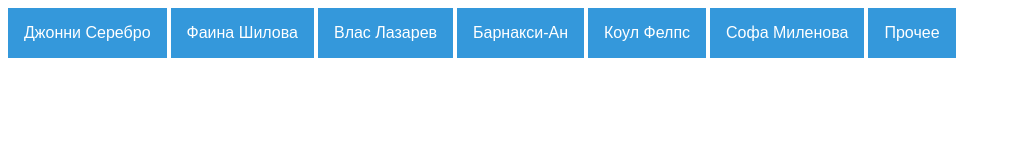
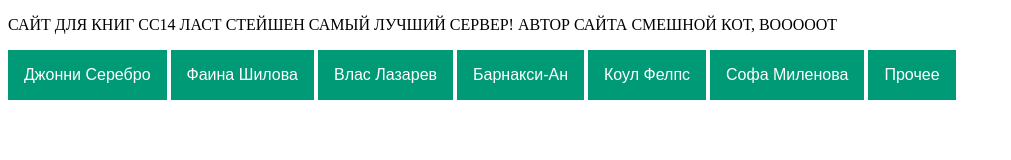
Before and after one commit to SwapTM/SYSTEM_BOOK, a plain HTML site: page index.html in a window 1280 px wide. Shown: the whole page, without its empty margins (0-1011 px from the left). Drawn offline with Linux system fonts and the light colour scheme.

Commit message:
Add files via upload

```diff
--- a/index.html
+++ b/index.html
@@ -5,6 +5,7 @@
     <title>Система</title>
 </head>
 <body>
+    <p>САЙТ ДЛЯ КНИГ СС14 ЛАСТ СТЕЙШЕН САМЫЙ ЛУЧШИЙ СЕРВЕР! АВТОР САЙТА СМЕШНОЙ КОТ, ВОООООТ</p>
     <div class="dropdown">
         <button onclick="myFunction()" class="dropbtn">Джонни Серебро</button>
         <div id="myDropdown" class="dropdown-content">
@@ -70,7 +71,7 @@
 <style>
     /* Dropdown Button */
     .dropbtn {
-        background-color: #3498DB;
+        background-color: #009b76;
         color: white;
         padding: 16px;
         font-size: 16px;
@@ -80,7 +81,7 @@
 
         /* Dropdown button on hover & focus */
         .dropbtn:hover, .dropbtn:focus {
-            background-color: #2980B9;
+            background-color: #008b76;
         }
 
     /* The container <div> - needed to position the dropdown content */
@@ -118,7 +119,7 @@
     }
     /* Dropdown Button */
     .dropbtn2 {
-        background-color: #3498DB;
+        background-color: #009b76;
         color: white;
         padding: 16px;
         font-size: 16px;
@@ -128,7 +129,7 @@
 
         /* Dropdown button on hover & focus */
         .dropbtn2:hover, .dropbtn2:focus {
-            background-color: #2980B9;
+            background-color: #008b76;
         }
 
     /* The container <div> - needed to position the dropdown content */
@@ -166,7 +167,7 @@
     }
     /* Dropdown Button */
     .dropbtn3 {
-        background-color: #3498DB;
+        background-color: #009b76;
         color: white;
         padding: 16px;
         font-size: 16px;
@@ -176,7 +177,7 @@
 
         /* Dropdown button on hover & focus */
         .dropbtn3:hover, .dropbtn2:focus {
-            background-color: #2980B9;
+            background-color: #008b76;
         }
 
     /* The container <div> - needed to position the dropdown content */
@@ -214,7 +215,7 @@
     }
     /* Dropdown Button */
     .dropbtn4 {
-        background-color: #3498DB;
+        background-color: #009b76;
         color: white;
         padding: 16px;
         font-size: 16px;
@@ -224,7 +225,7 @@
 
         /* Dropdown button on hover & focus */
         .dropbtn4:hover, .dropbtn4:focus {
-            background-color: #2980B9;
+            background-color: #008b76;
         }
 
     /* The container <div> - needed to position the dropdown content */
@@ -262,7 +263,7 @@
     }
     /* Dropdown Button */
     .dropbtn5 {
-        background-color: #3498DB;
+        background-color: #009b76;
         color: white;
         padding: 16px;
         font-size: 16px;
@@ -272,7 +273,7 @@
 
         /* Dropdown button on hover & focus */
         .dropbtn5:hover, .dropbtn5:focus {
-            background-color: #2980B9;
+            background-color: #008b76;
         }
 
     /* The container <div> - needed to position the dropdown content */
@@ -310,7 +311,7 @@
     }
     /* Dropdown Button */
     .dropbtn6 {
-        background-color: #3498DB;
+        background-color: #009b76;
         color: white;
         padding: 16px;
         font-size: 16px;
@@ -320,7 +321,7 @@
 
         /* Dropdown button on hover & focus */
         .dropbtn6:hover, .dropbtn6:focus {
-            background-color: #2980B9;
+            background-color: #008b76;
         }
 
     /* The container <div> - needed to position the dropdown content */
@@ -358,7 +359,7 @@
     }
     /* Dropdown Button */
     .dropbtn7 {
-        background-color: #3498DB;
+        background-color: #009b76;
         color: white;
         padding: 16px;
         font-size: 16px;
@@ -368,7 +369,7 @@
 
         /* Dropdown button on hover & focus */
         .dropbtn7:hover, .dropbtn7:focus {
-            background-color: #2980B9;
+            background-color: #008b76;
         }
 
     /* The container <div> - needed to position the dropdown content */
```
